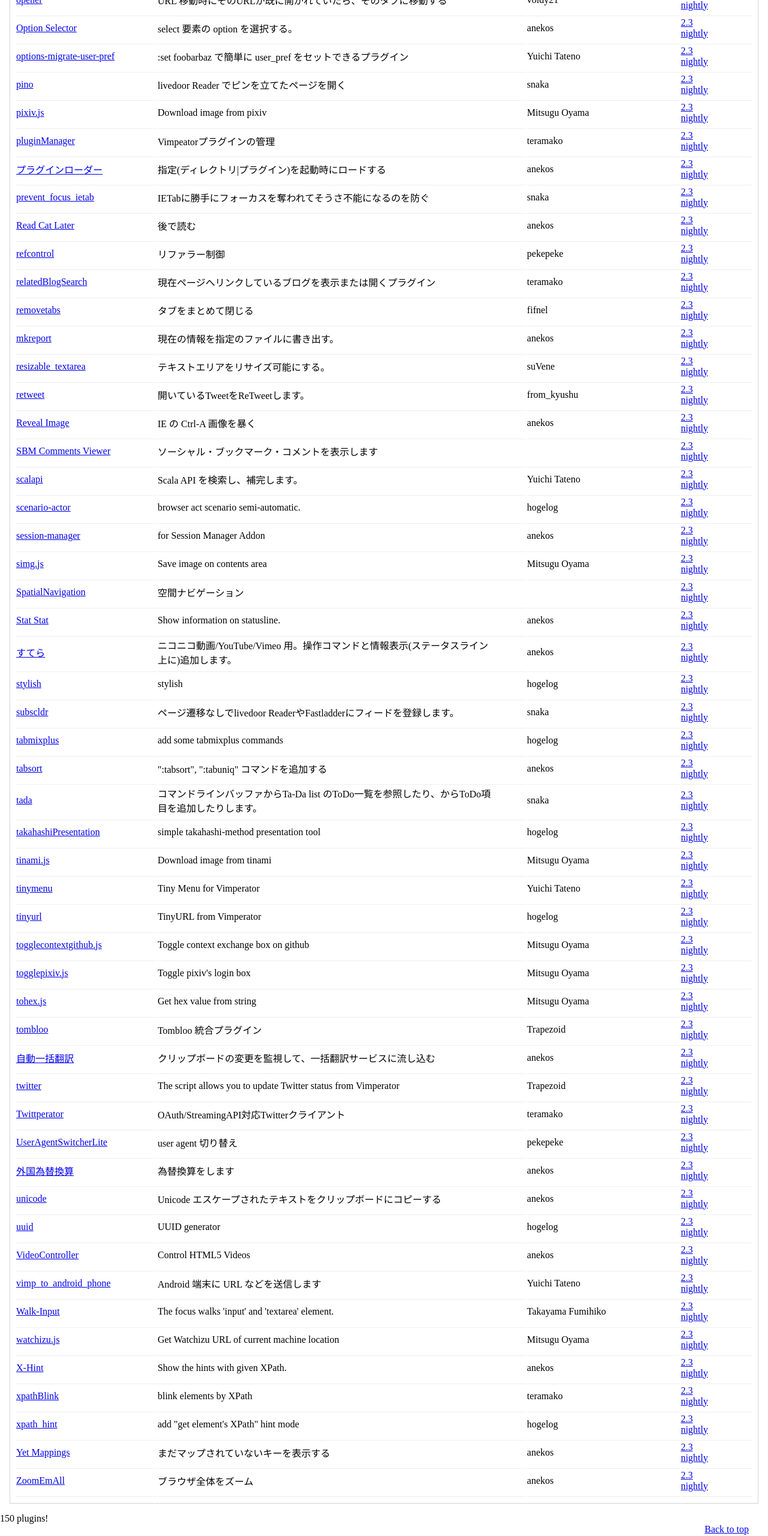
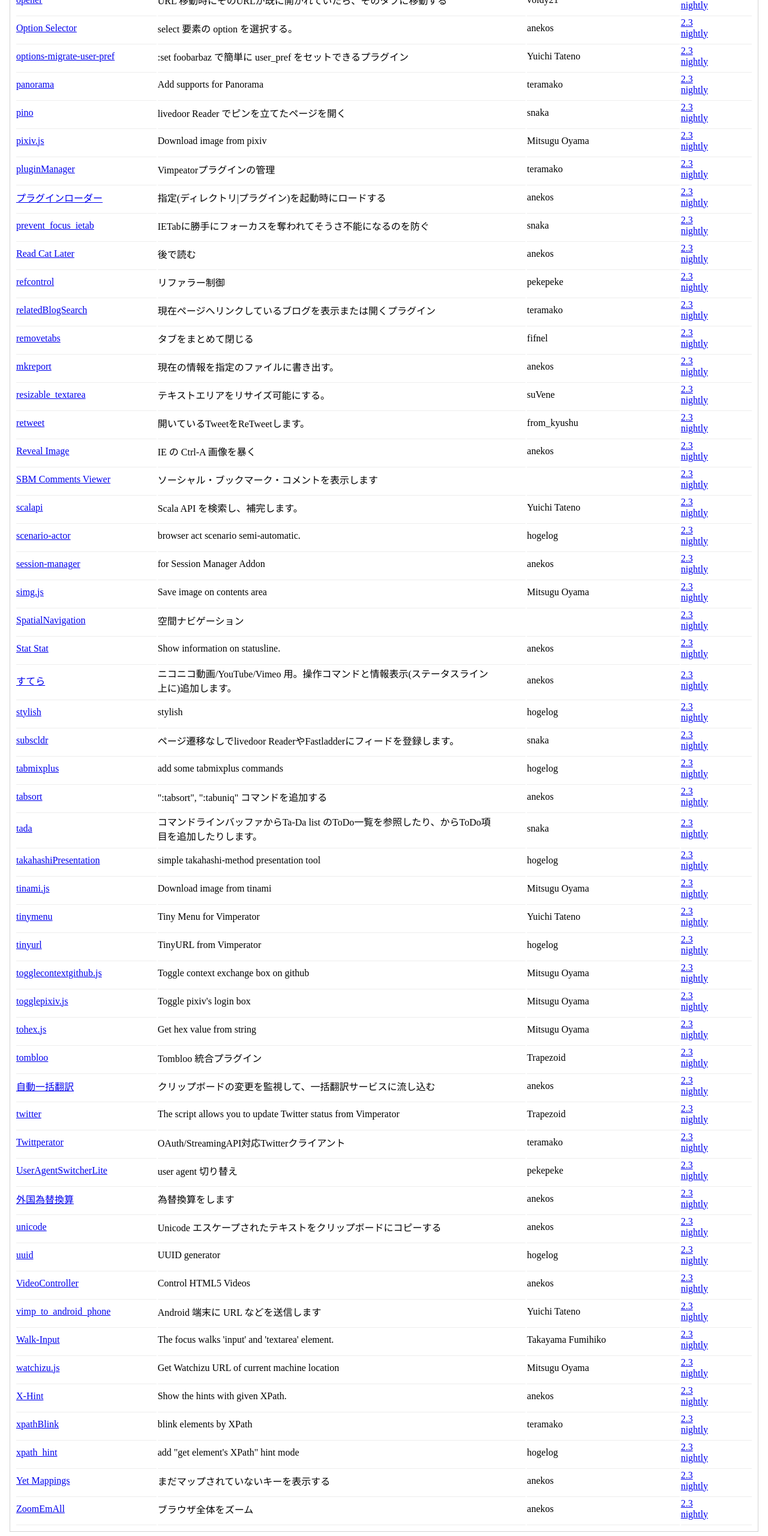
Before and after one commit to vimpr/vimpr.github.com, a plain HTML site: page plugins-ja.html in a window 1280 px wide. Shown: the part 4680-7240 px from the top of the page at 60% size. Drawn offline with Linux system fonts and the light colour scheme.

Commit message:
Automatic update by robokos

```diff
--- a/plugins-ja.html
+++ b/plugins-ja.html
@@ -1016,6 +1016,16 @@
         </td>
       </tr>
       <tr>
+        <td><a href="http://github.com/vimpr/vimperator-plugins/blob/master/panorama.js">panorama</a></td>
+        <td>Add supports for Panorama</td>
+        <td>teramako</td>
+        <td>
+          <a href="http://github.com/vimpr/vimperator-plugins/raw/2.3/panorama.js">2.3</a>
+          &nbsp;
+          <a href="http://github.com/vimpr/vimperator-plugins/raw/master/panorama.js">nightly</a>
+        </td>
+      </tr>
+      <tr>
         <td><a href="http://github.com/vimpr/vimperator-plugins/blob/master/pino.js">pino</a></td>
         <td>livedoor Reader でピンを立てたページを開く</td>
         <td>snaka</td>
@@ -1516,7 +1526,7 @@
         </td>
       </tr>
     </table>
-    <p class="plugin-counter">150 plugins!</p>
+    <p class="plugin-counter">151 plugins!</p>
     <p class="back-to-top"><a href="./">Back to top</a></p>
   </body>
 </html>
```
Also changed, not shown: plugins-en.html (+11 -1 lines).
